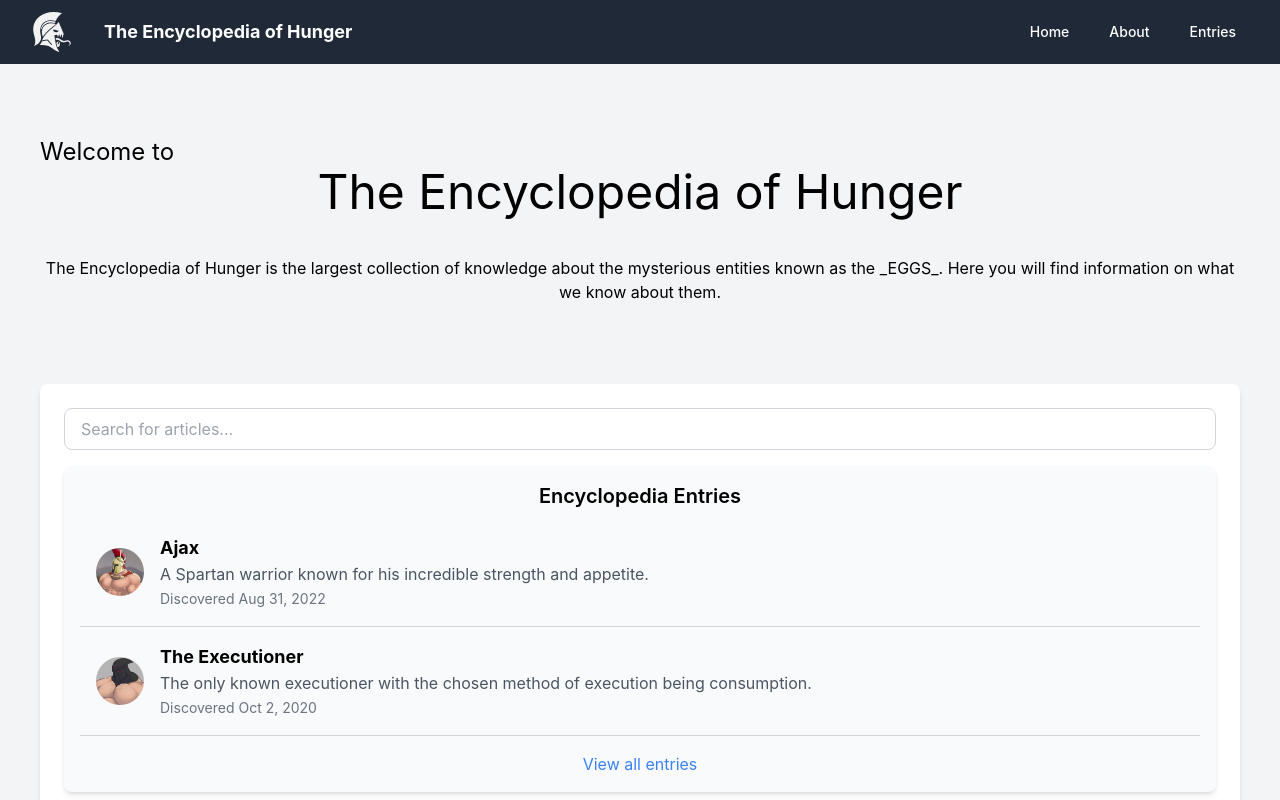
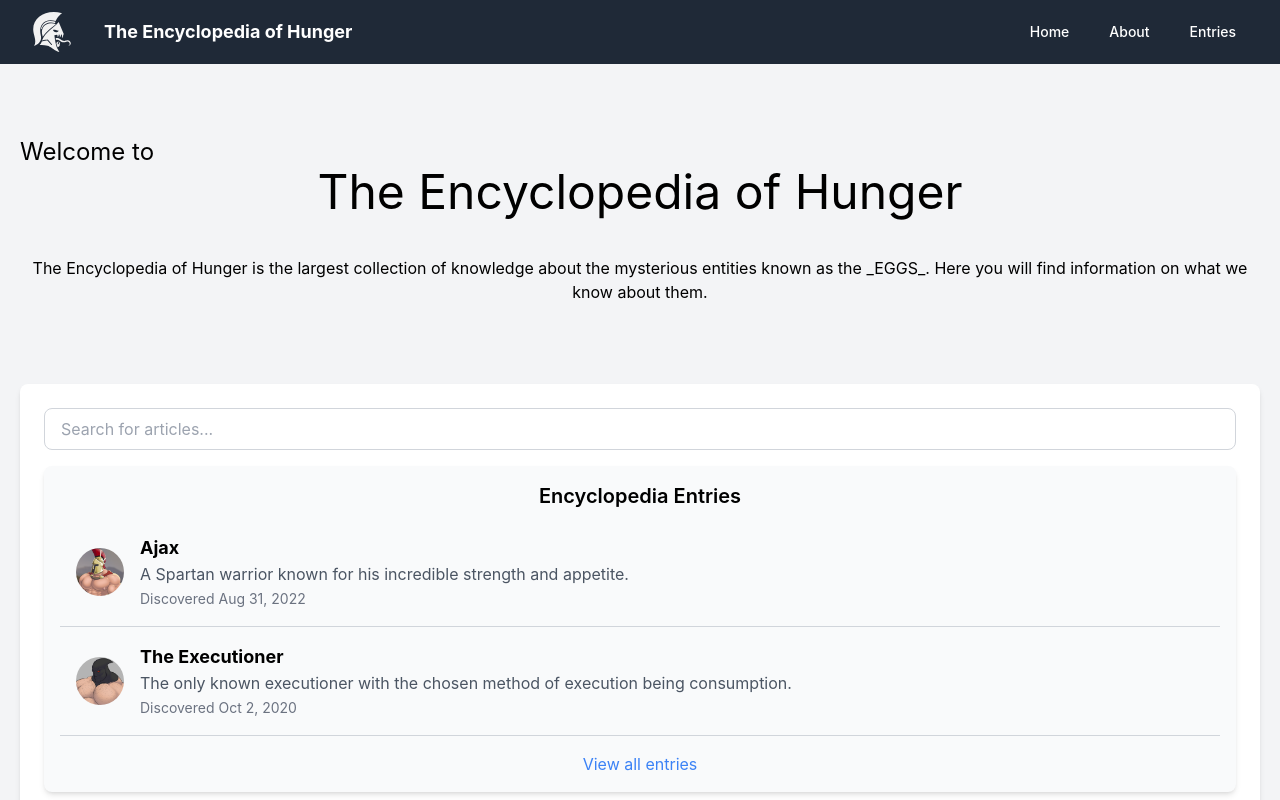
Before and after one commit to dk-wiki/dk-wiki.github.io, a React (Create React App) app: page / in a window 1280 px wide. Shown: the top 800 px of the page. Built offline with nearby package versions, Linux system fonts and the light colour scheme.

Commit message:
Updated side padding

```diff
--- a/src/App.js
+++ b/src/App.js
@@ -11,7 +11,7 @@ function App() {
     <div className="App flex flex-col min-h-screen bg-gray-100">
       <Navbar />
       <Router>
-        <div className="flex flex-col flex-grow px-10">
+        <div className="flex flex-col flex-grow px-5">
           <div className="flex-grow">
             <Routes>
               <Route path="/" element={<HomePage />} />
```
